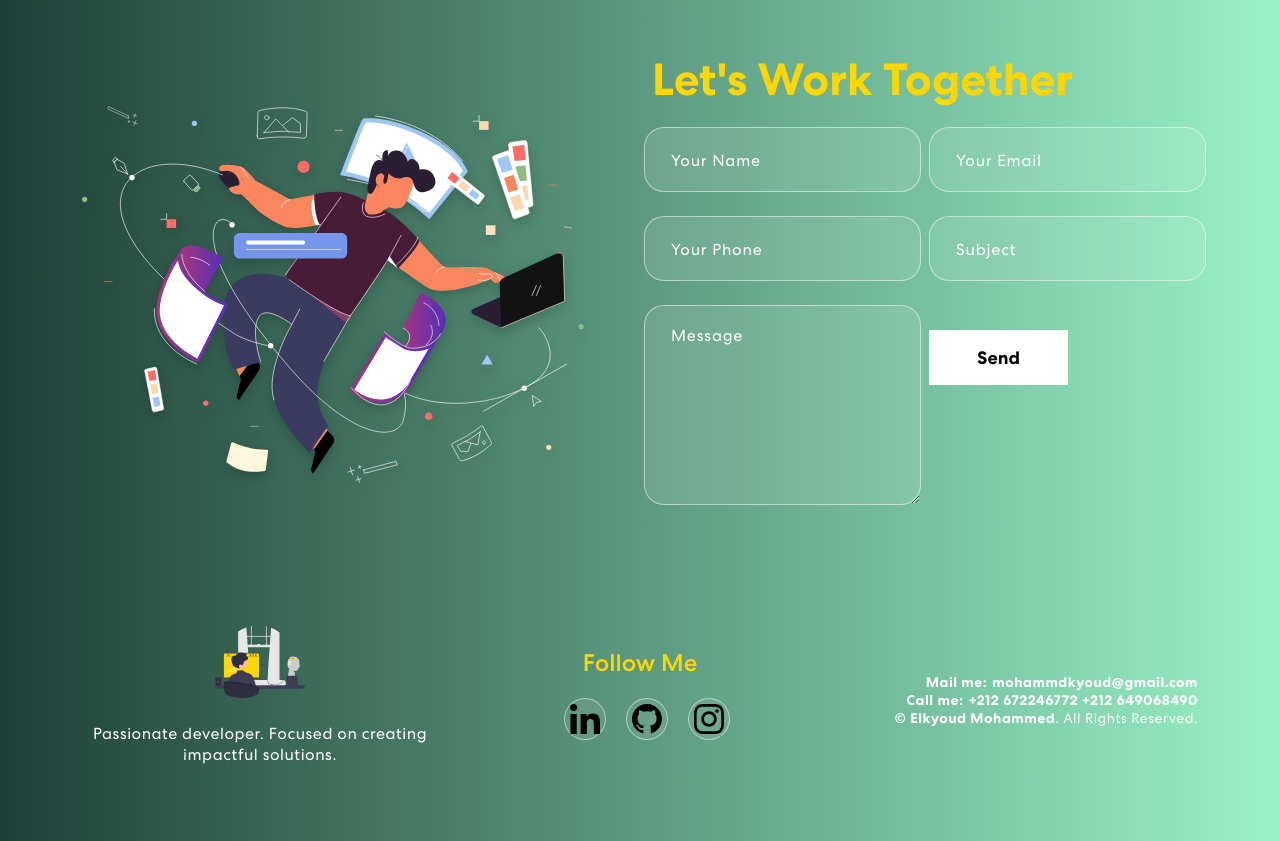
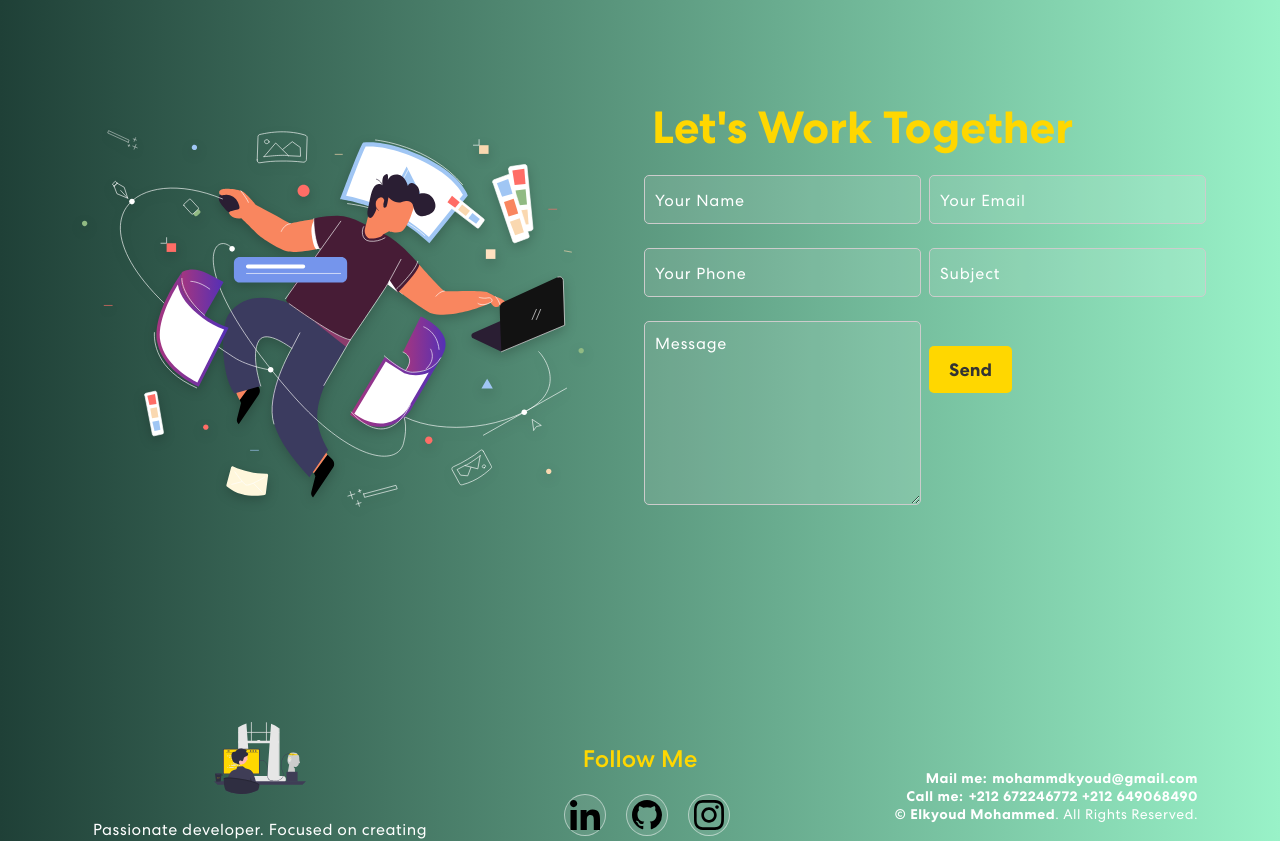
Before and after one commit to mohammed-elkyoud/portfolio, a React (Create React App) app: page / in a window 1280 px wide. Shown: the part 1760-2601 px from the top of the page. Built offline with nearby package versions, Linux system fonts and the light colour scheme.

Commit message:
feat:contact

```diff
--- a/src/components/Contact.js
+++ b/src/components/Contact.js
@@ -12,7 +12,6 @@ export const Contact = () => {
     subject: '',
     message: ''
   };
-
   const [formDetails, setFormDetails] = useState(formInitialDetails);
   const [buttonText, setButtonText] = useState('Send');
   const [status, setStatus] = useState({});
@@ -27,28 +26,21 @@ export const Contact = () => {
   const handleSubmit = async (e) => {
     e.preventDefault();
     setButtonText("Sending...");
-
-    // Render utilise le même domaine pour le backend
-    let response = await fetch(`${window.location.origin}/contact`, {
+    let response = await fetch("/contact", {
       method: "POST",
       headers: {
         "Content-Type": "application/json;charset=utf-8",
       },
       body: JSON.stringify(formDetails),
     });
-
     setButtonText("Send");
     let result = await response.json();
-
     setFormDetails(formInitialDetails);
-
     if (result.code === 200) {
-      setStatus({ success: true, message: "Message sent successfully!" });
+      setStatus({ success: true, message: 'Message sent successfully' });
     } else {
-      setStatus({ success: false, message: "Something went wrong. Please try again." });
+      setStatus({ success: false, message: 'Something went wrong, please try again later.' });
     }
-
-    // Réinitialise l'état après 5 secondes
     setTimeout(() => {
       setStatus({});
     }, 5000);
@@ -56,6 +48,8 @@ export const Contact = () => {
 
   return (
     <section className="contact" id="contact" style={{ background: 'linear-gradient(to right, #1f4037, #99f2c8)', color: '#fff', padding: '50px 0' }}>
+      <br/>
+      <br/>
       <Container>
         <Row className="align-items-center">
           <Col size={12} md={6}>
@@ -83,6 +77,7 @@ export const Contact = () => {
                           value={formDetails.firstName}
                           placeholder="Your Name"
                           onChange={(e) => onFormUpdate('firstName', e.target.value)}
+                          style={{ borderRadius: '5px', border: '1px solid #ccc', padding: '10px', width: '100%' }}
                         />
                       </Col>
                       <Col size={12} sm={6} className="px-1 mb-3">
@@ -91,6 +86,7 @@ export const Contact = () => {
                           value={formDetails.email}
                           placeholder="Your Email"
                           onChange={(e) => onFormUpdate('email', e.target.value)}
+                          style={{ borderRadius: '5px', border: '1px solid #ccc', padding: '10px', width: '100%' }}
                         />
                       </Col>
                       <Col size={12} sm={6} className="px-1 mb-3">
@@ -99,6 +95,7 @@ export const Contact = () => {
                           value={formDetails.phone}
                           placeholder="Your Phone"
                           onChange={(e) => onFormUpdate('phone', e.target.value)}
+                          style={{ borderRadius: '5px', border: '1px solid #ccc', padding: '10px', width: '100%' }}
                         />
                       </Col>
                       <Col size={12} sm={6} className="px-1 mb-3">
@@ -107,6 +104,7 @@ export const Contact = () => {
                           value={formDetails.subject}
                           placeholder="Subject"
                           onChange={(e) => onFormUpdate('subject', e.target.value)}
+                          style={{ borderRadius: '5px', border: '1px solid #ccc', padding: '10px', width: '100%' }}
                         />
                       </Col>
                       <Col size={12} className="px-1 mb-3">
@@ -115,14 +113,24 @@ export const Contact = () => {
                           value={formDetails.message}
                           placeholder="Message"
                           onChange={(e) => onFormUpdate('message', e.target.value)}
+                          style={{ borderRadius: '5px', border: '1px solid #ccc', padding: '10px', width: '100%' }}
                         />
                       </Col>
                       <Col size={12} className="px-1 mb-3">
-                        <button type="submit">{buttonText}</button>
+                        <button
+                          type="submit"
+                          style={{ background: '#FFD700', color: '#333', padding: '10px 20px', borderRadius: '5px', border: 'none', cursor: 'pointer', transition: 'all 0.3s' }}
+                          onMouseOver={(e) => e.target.style.background = '#ffae00'}
+                          onMouseOut={(e) => e.target.style.background = '#FFD700'}
+                        >
+                          {buttonText}
+                        </button>
                       </Col>
                       {status.message && (
                         <Col>
-                          <p className={status.success ? "success" : "danger"}>{status.message}</p>
+                          <p className={status.success === false ? "danger" : "success"} style={{ color: status.success ? '#28a745' : '#dc3545' }}>
+                            {status.message}
+                          </p>
                         </Col>
                       )}
                     </Row>
@@ -133,6 +141,10 @@ export const Contact = () => {
           </Col>
         </Row>
       </Container>
+      <br/>
+      <br/>
+      <br/>
+      <br/>
     </section>
   );
 };
--- a/src/components/Projects.js
+++ b/src/components/Projects.js
@@ -20,13 +20,14 @@ import TrackVisibility from "react-on-screen";
 export const Projects = () => {
   const projets = [
     {
-      title: "Application web de gestion des conférences et des cours",
+      title: "Web application for managing conferences and courses",
       description: "HTML5, CSS3, Laravel, MySQL,PHP, UML, Merise.",
       url: "",
       imgUrl: frontend,
     },
     {
-      title: "Application web de gestion des taxes TNB",
+      title: "Web application for TNB tax management",
+      description: "Angular, SpringBoot, MySQL, UML.",
       url: "",
       imgUrl: tnb,
     },
@@ -37,7 +38,7 @@ export const Projects = () => {
       imgUrl: bricoly,
     },
     {
-      title: "Development of a solution that enables users to design customized websites using templates or modular components",
+      title: "Development of a solution that enables users to design customized websites",
       description: "ReactJs, NodeJs, ExpressJs, HTML5, CSS3, Trello",
       url: "https://offresexclusives.org/",
       imgUrl: wordpress,
```
